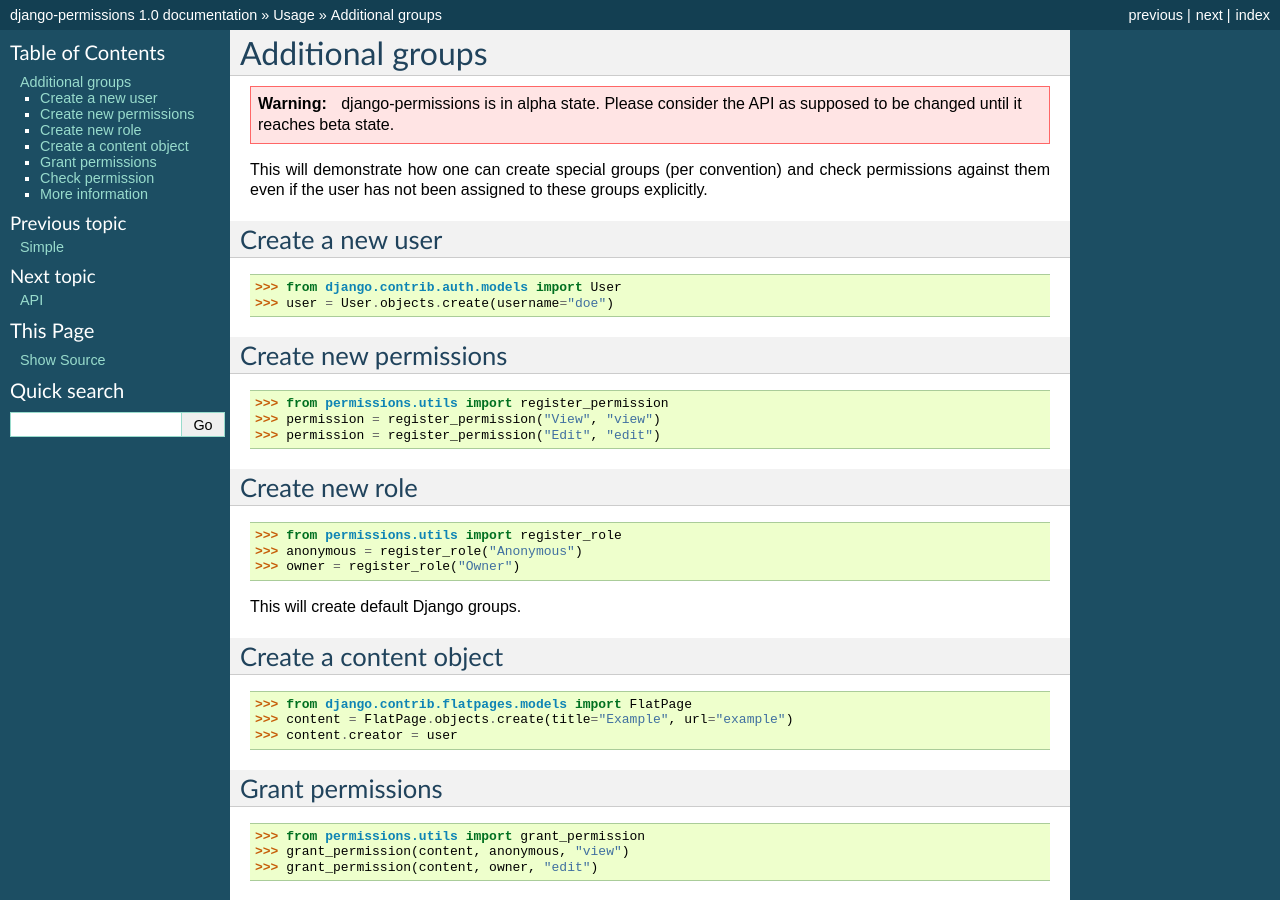
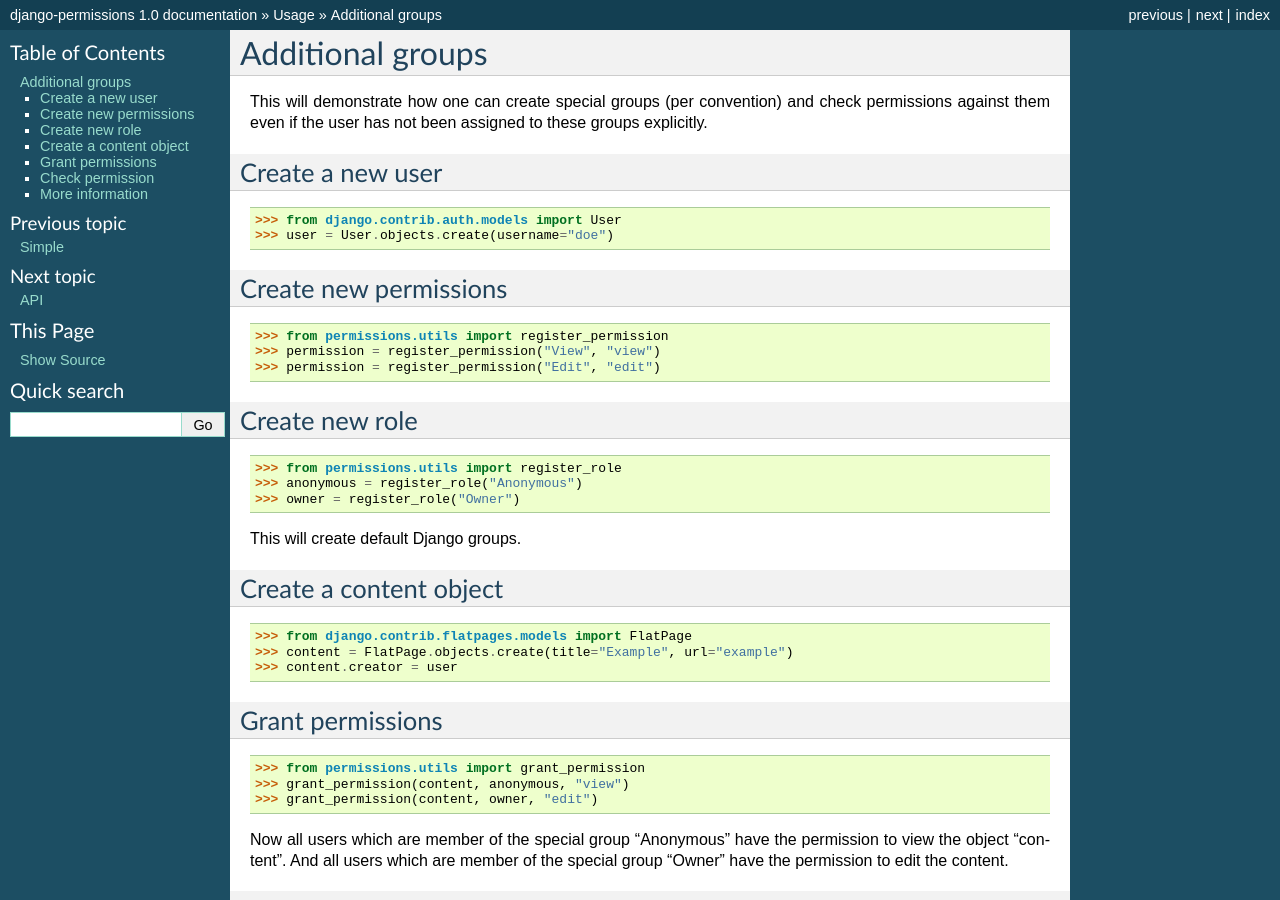
Before and after one commit to jazzband/django-permission, a Sphinx documentation site: the page built from docs/usage/additional_groups.rst, in a window 1280 px wide and 900 px high. Built offline with Sphinx 7.4.7, drawn with Linux system fonts in a browser that asks for light colours.

Commit message:
Removed warnings for alpha versions.

```diff
--- a/docs/api.rst
+++ b/docs/api.rst
@@ -1,11 +1,6 @@
 ===
 API
 ===
-
-.. warning::
-
-    django-permissions is in alpha state. Please consider the API as supposed
-    to be changed until it reaches beta state.
 
 .. automodule:: permissions.utils
 
--- a/docs/usage/additional_groups.rst
+++ b/docs/usage/additional_groups.rst
@@ -1,11 +1,6 @@
 =================
 Additional groups
 =================
-
-.. warning::
-
-    django-permissions is in alpha state. Please consider the API as supposed
-    to be changed until it reaches beta state.
 
 This will demonstrate how one can create special groups (per convention) and
 check permissions against them even if the user has not been assigned to these
```
